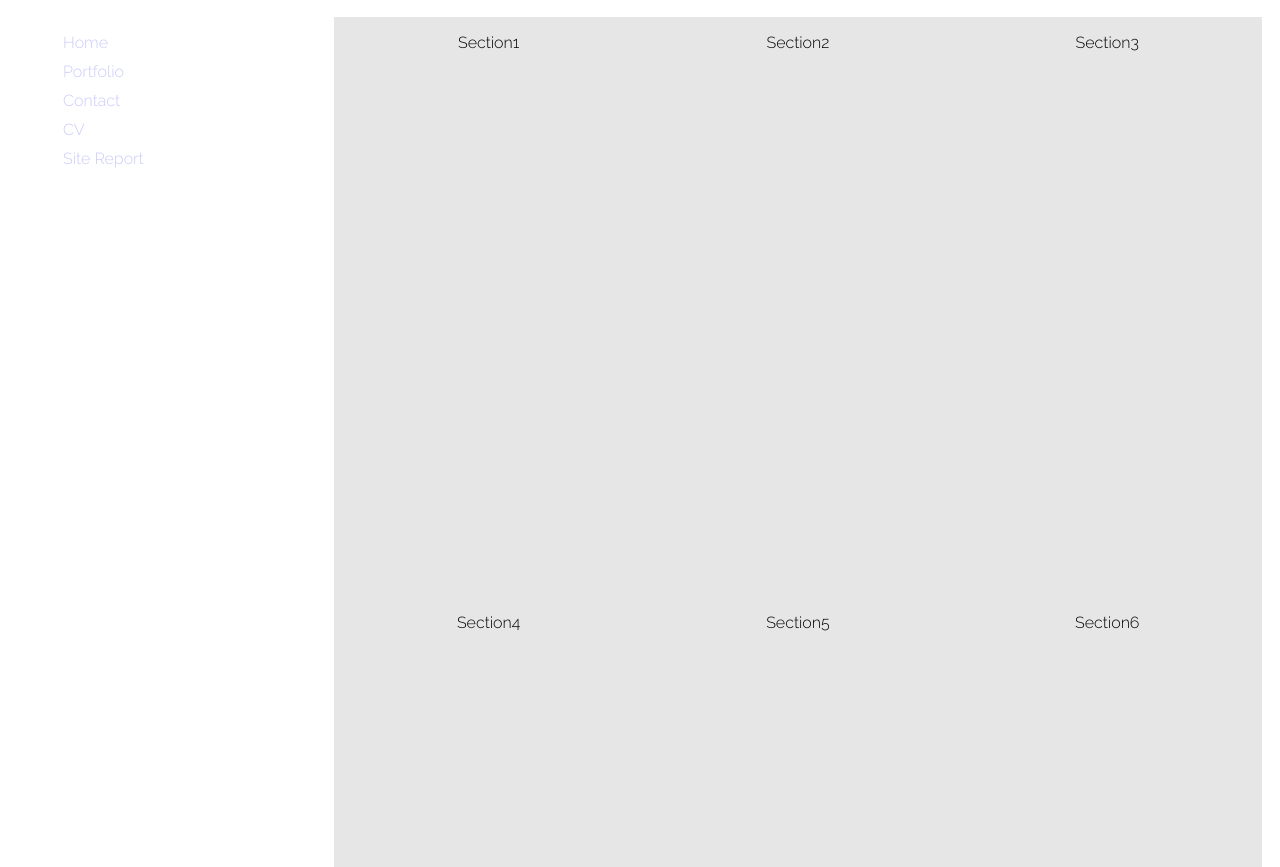
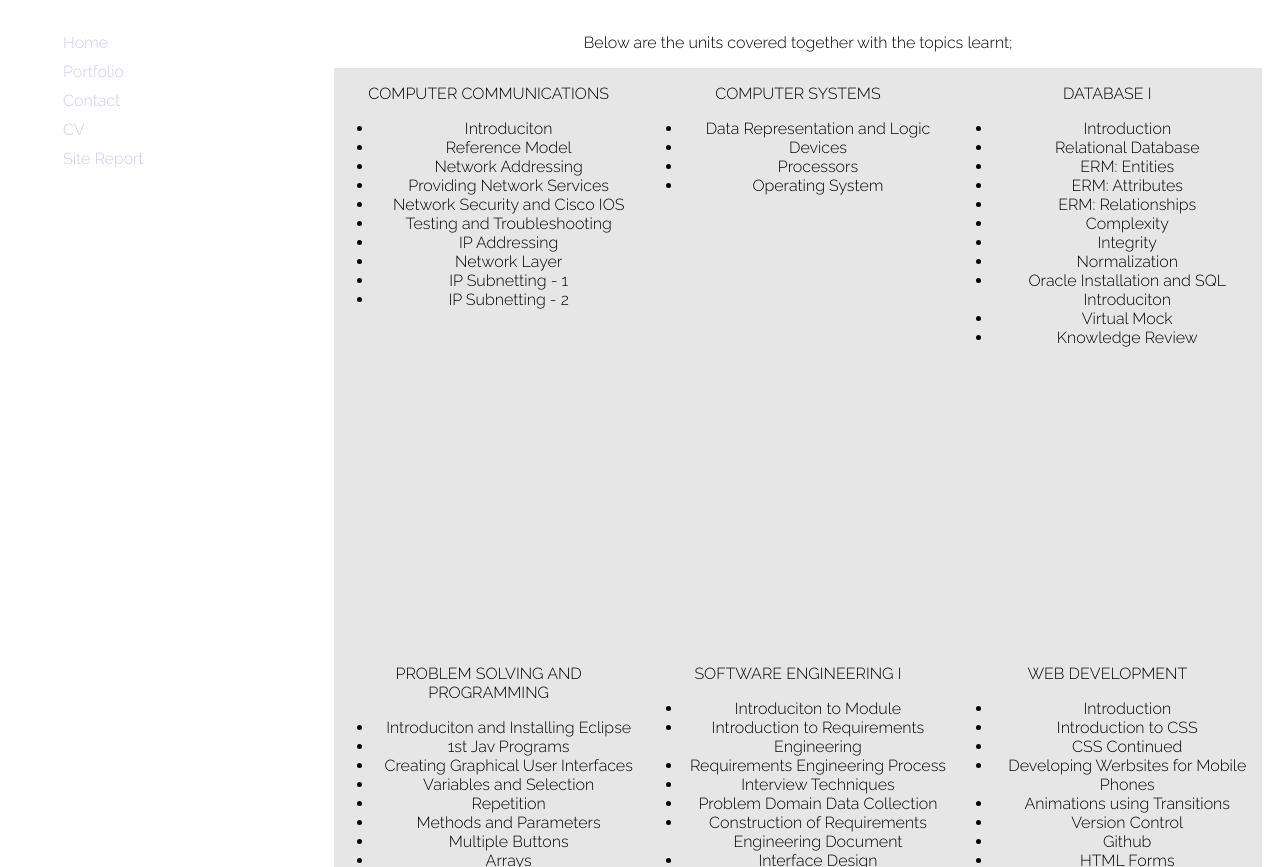
Before and after one commit to alex-m-20/Assignment-1-, a plain HTML site: page portfolio.html in a window 1280 px wide. Shown: the part 85-952 px from the top of the page. Drawn offline with Linux system fonts and the light colour scheme; a web font is replaced by a local one.

Commit message:
Added all modules to portfolio page

```diff
--- a/portfolio.html
+++ b/portfolio.html
@@ -35,23 +35,93 @@
     </nav>
 
     <main>
+        <p class ="Bold">Below are the units covered together with the topics learnt;</p>
         <div class="pholder1">
-            <p>Section1</p>
+            <p>COMPUTER COMMUNICATIONS </p>
+            <ul>
+                <li>Introduciton</li>
+                <li>Reference Model</li>
+                <li>Network Addressing</li>
+                <li>Providing Network Services</li>
+                <li>Network Security and Cisco IOS</li>
+                <li>Testing and Troubleshooting</li>
+                <li>IP Addressing</li>
+                <li>Network Layer</li>
+                <li>IP Subnetting - 1</li>
+                <li>IP Subnetting - 2</li>
+            </ul>
         </div>
         <div class="pholder2">
-            <p>Section2</p>
+            <p>COMPUTER SYSTEMS</p>
+            <ul>
+                <li>Data Representation and Logic</li>
+                <li>Devices</li>
+                <li>Processors</li>
+                <li>Operating System</li>
+            </ul>
         </div>
+
         <div class="pholder3">
-            <p>Section3</p>
+            <p>DATABASE I </p>
+            <ul>
+                <li>Introduction</li>
+                <li>Relational Database</li>
+                <li>ERM: Entities</li>
+                <li>ERM: Attributes</li>
+                <li>ERM: Relationships</li>
+                <li>Complexity</li>
+                <li>Integrity</li>
+                <li>Normalization</li>
+                <li>Oracle Installation and SQL Introduciton</li>
+                <li>Virtual Mock</li>
+                <li>Knowledge Review</li>
+            </ul>
         </div>
+
         <div class="pholder4">
-            <p>Section4</p>
+            <p>PROBLEM SOLVING AND PROGRAMMING</p>
+            <ul>
+                <li>Introduciton and Installing Eclipse</li>
+                <li>1st Jav Programs</li>
+                <li>Creating Graphical User Interfaces</li>
+                <li>Variables and Selection</li>
+                <li>Repetition</li>
+                <li>Methods and Parameters</li>
+                <li>Multiple Buttons</li>
+                <li>Arrays</li>
+                <li>Timers</li>
+                <li>Additional Resources 1</li>
+                <li>Additional Resources 2</li>
+            </ul>
         </div>
         <div class="pholder5">
-            <p>Section5</p>
+            <p>SOFTWARE ENGINEERING I</p>
+            <ul>
+                <li>Introduciton to Module</li>
+                <li>Introduction to Requirements Engineering</li>
+                <li>Requirements Engineering Process</li>
+                <li>Interview Techniques</li>
+                <li>Problem Domain Data Collection</li>
+                <li>Construction of Requirements Engineering Document</li>
+                <li>Interface Design</li>
+                <li>Interface Design Notation</li>
+                <li>Writing and Presenting Skills</li>
+            </ul>
         </div>
         <div class="pholder6">
-            <p>Section6</p>
+            <p>WEB DEVELOPMENT</p>
+            <ul>
+                <li>Introduction</li>
+                <li>Introduction to CSS</li>
+                <li>CSS Continued</li>
+                <li>Developing Werbsites for Mobile Phones</li>
+                <li>Animations using Transitions </li>
+                <li>Version Control</li>
+                <li>Github</li>
+                <li>HTML Forms</li>
+                <li>Advanced CSS Selectors </li>
+                <li>Keyframe Animations </li>
+            </ul>
         </div>
     </main>
 
```
